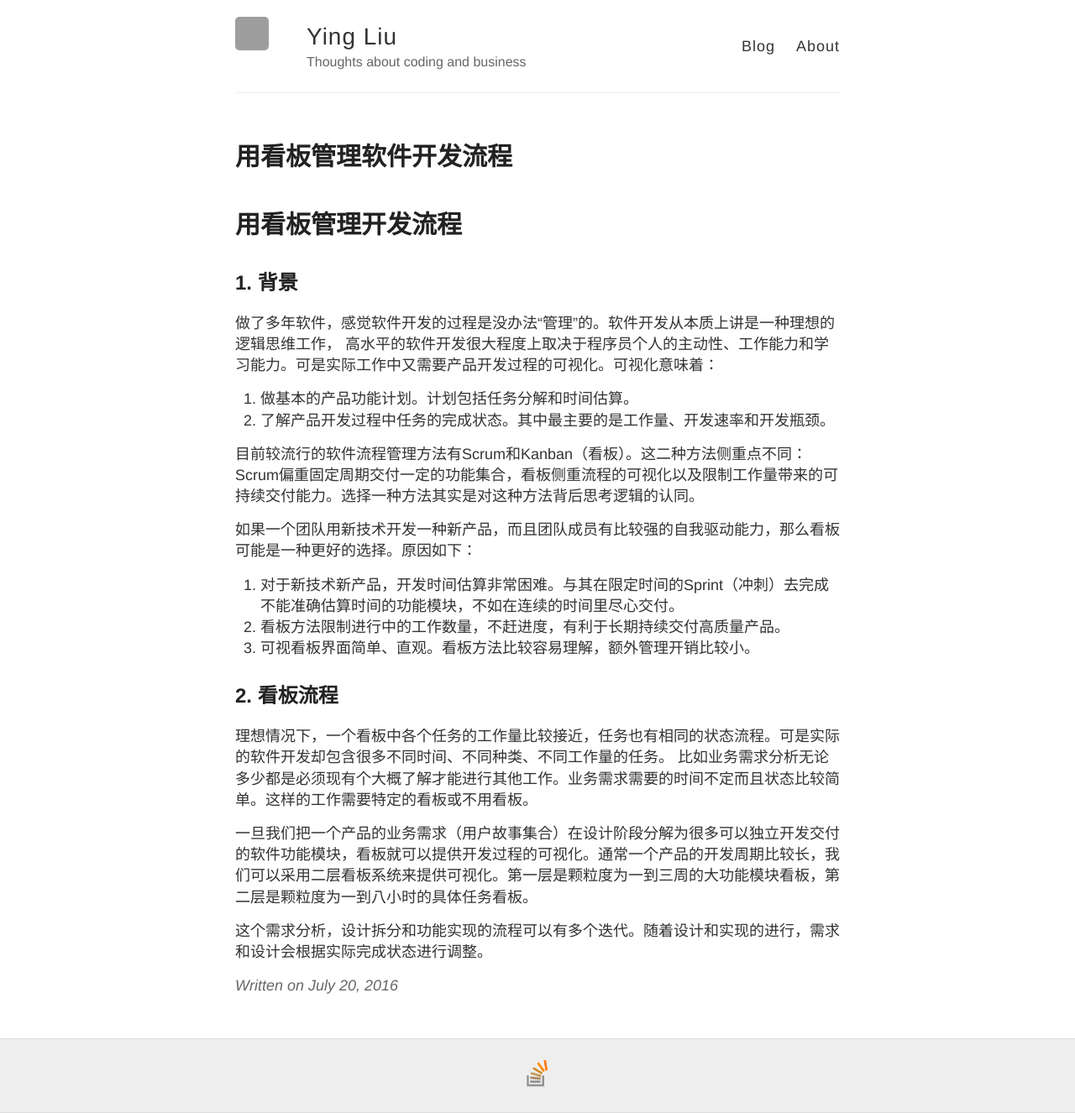
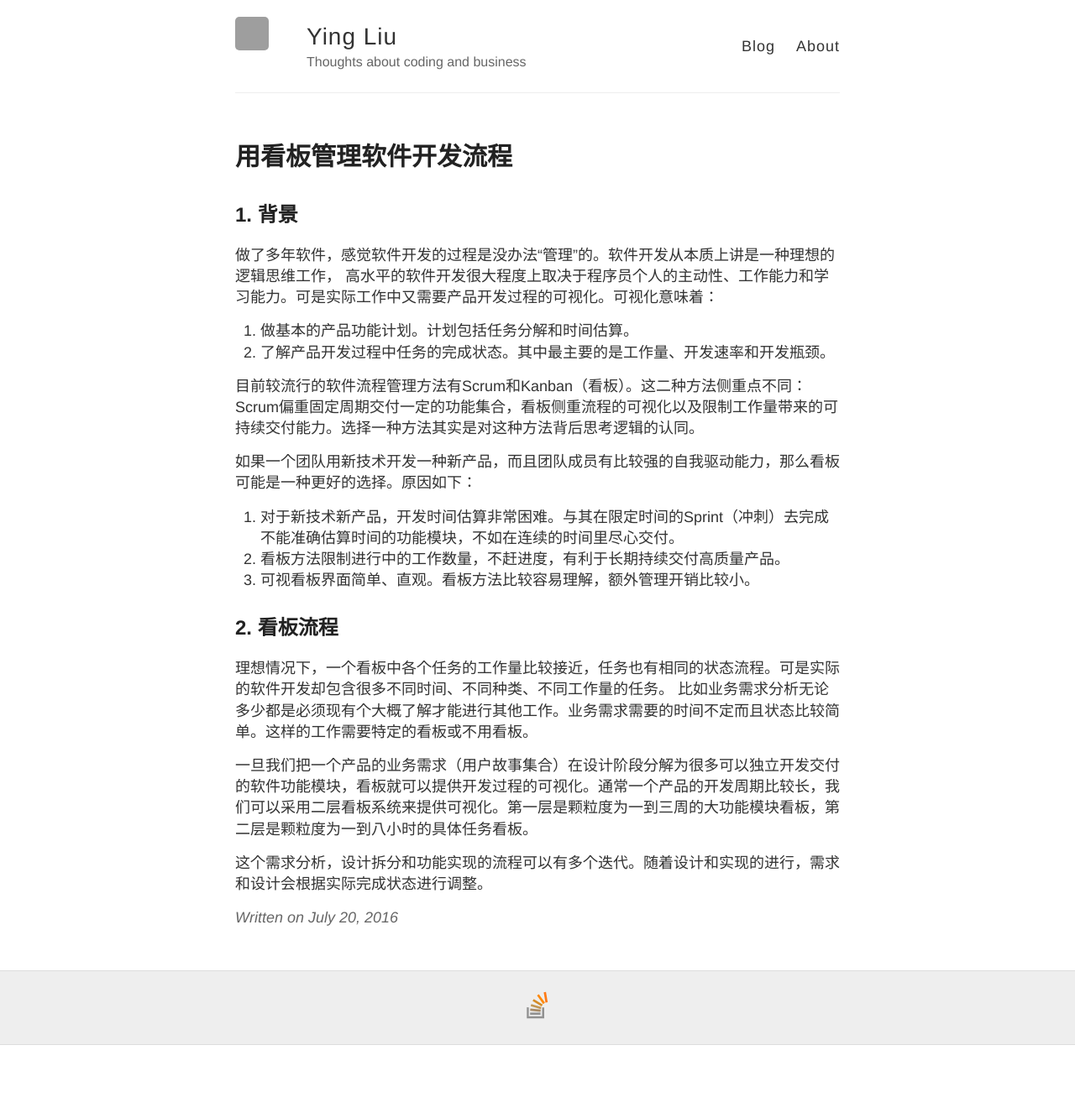
Before and after one commit to YingLiu4203/old-dev-blog, a Jekyll site: the page built from _posts/2016-07-20-managing-software-development-with-kanban.md, in a window 1280 px wide. Shown: the whole page at 84% size. Built offline with Jekyll 4.4.1, drawn with Linux system fonts in a browser that asks for light colours; comment, search, counter and statistics services are not loaded; after the commit the page ends 1245 px from its top, so only the background shows below that; grey boxes are pictures that could not be loaded.

Commit message:
correct kanban blog title

```diff
--- a/_posts/2016-07-20-managing-software-development-with-kanban.md
+++ b/_posts/2016-07-20-managing-software-development-with-kanban.md
@@ -7,7 +7,6 @@ tags:
 - Kanban
 ---
 
-# 用看板管理开发流程
 ## 1. 背景
 
 做了多年软件，感觉软件开发的过程是没办法“管理”的。软件开发从本质上讲是一种理想的逻辑思维工作， 高水平的软件开发很大程度上取决于程序员个人的主动性、工作能力和学习能力。可是实际工作中又需要产品开发过程的可视化。可视化意味着：
```
